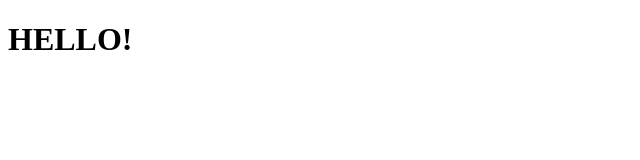
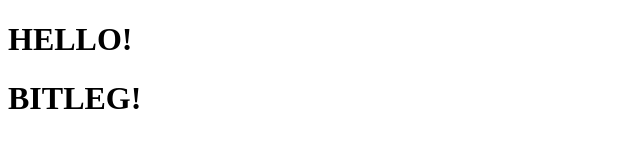
Before and after one commit to Nics00/my1strepository, a plain HTML site: page index.html in a window 1280 px wide. Shown: the whole page, without its empty margins (0-640 px from the left). Drawn offline with Linux system fonts and the light colour scheme.

Commit message:
first commit

```diff
--- a/index.html
+++ b/index.html
@@ -8,5 +8,6 @@
 </head>
 <body>
     <h1> HELLO! </h1>
+    <h1> BITLEG! </H1>
 </body>
 </html>
```
